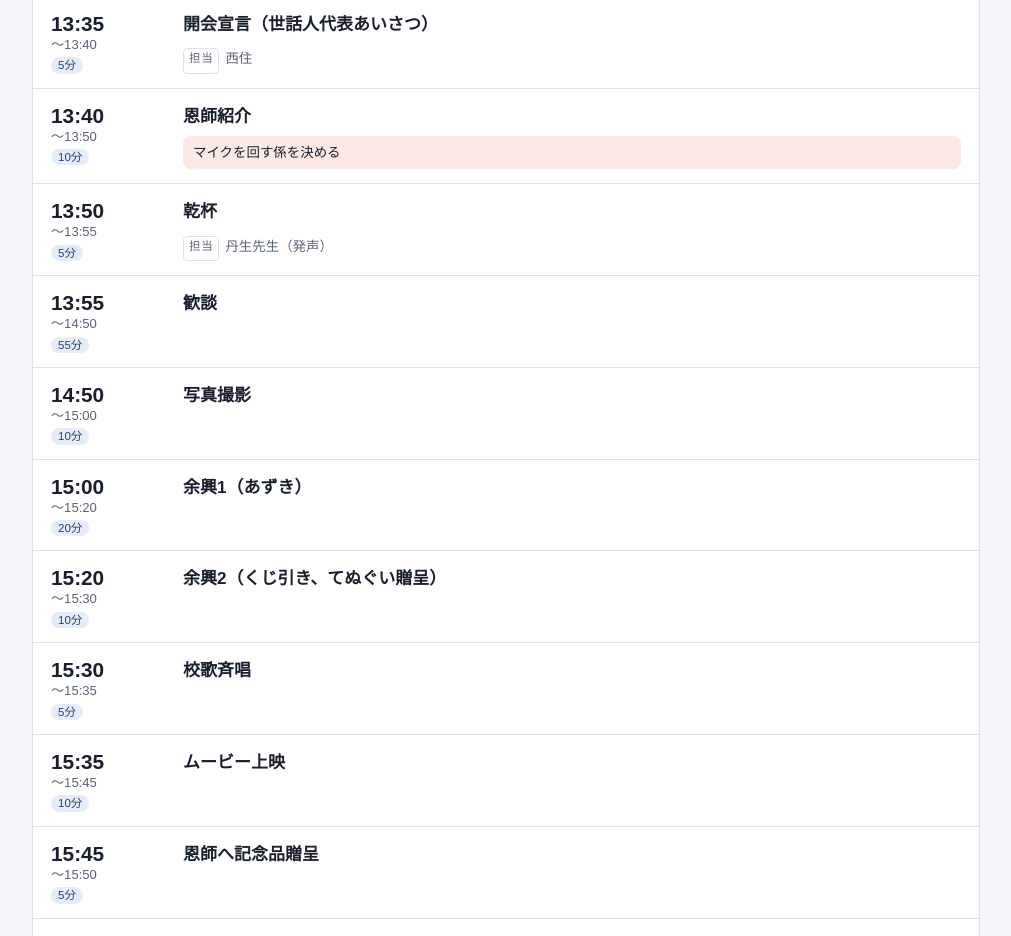
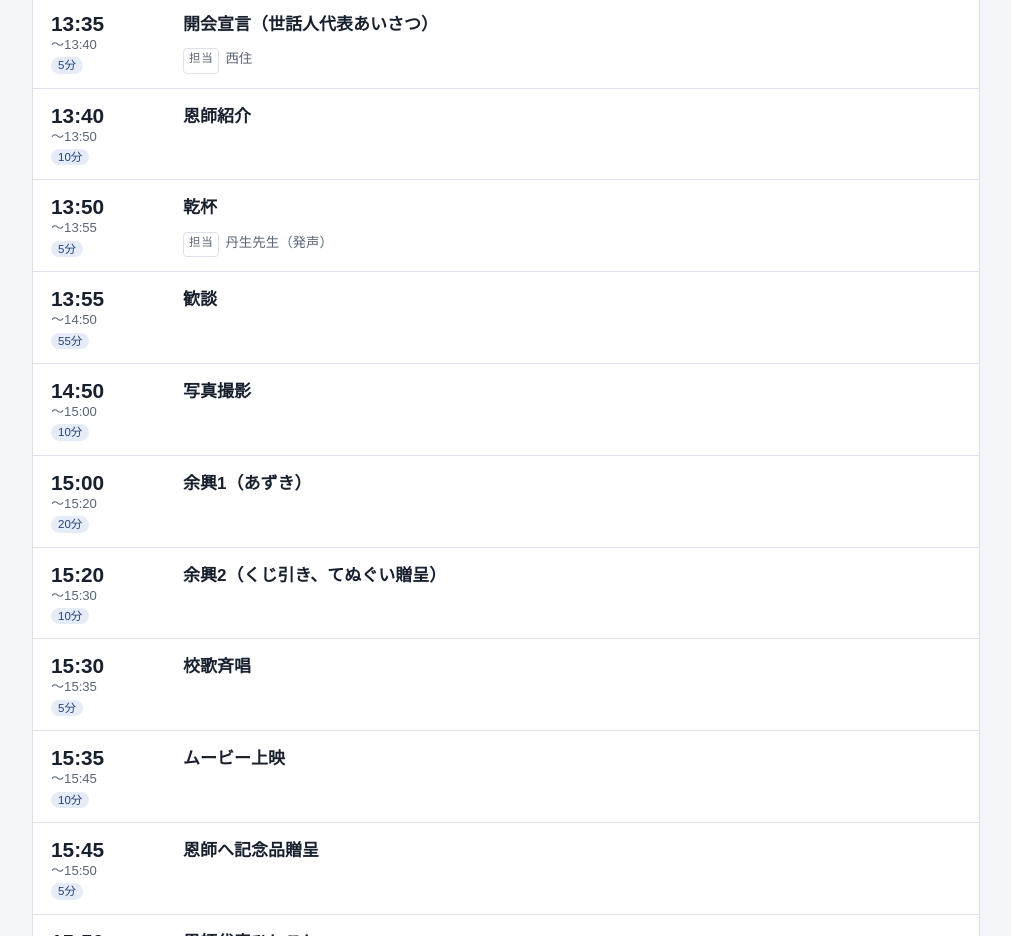
Before and after one commit to tomohito-takayama/tsuyazaki-h13-takayama, a plain HTML site: page index.html in a window 1280 px wide. Shown: the part 2660-3596 px from the top of the page, without its empty margins (134-1145 px from the left). Drawn offline with Linux system fonts and the light colour scheme; a web font is replaced by a local one.

Commit message:
Add files via upload

```diff
--- a/index.html
+++ b/index.html
@@ -178,7 +178,7 @@ const SCHEDULE=[
   {s:"13:30",e:"16:30",what:"開宴",band:true},
   {s:"13:30",e:"13:35",what:"司会者挨拶",who:"髙山（司会）"},
   {s:"13:35",e:"13:40",what:"開会宣言（世話人代表あいさつ）",who:"西住"},
-  {s:"13:40",e:"13:50",what:"恩師紹介",rem:"マイクを回す係を決める"},
+  {s:"13:40",e:"13:50",what:"恩師紹介"},
   {s:"13:50",e:"13:55",what:"乾杯",who:"丹生先生（発声）"},
   {s:"13:55",e:"14:50",what:"歓談"},
   {s:"14:50",e:"15:00",what:"写真撮影"},
```
